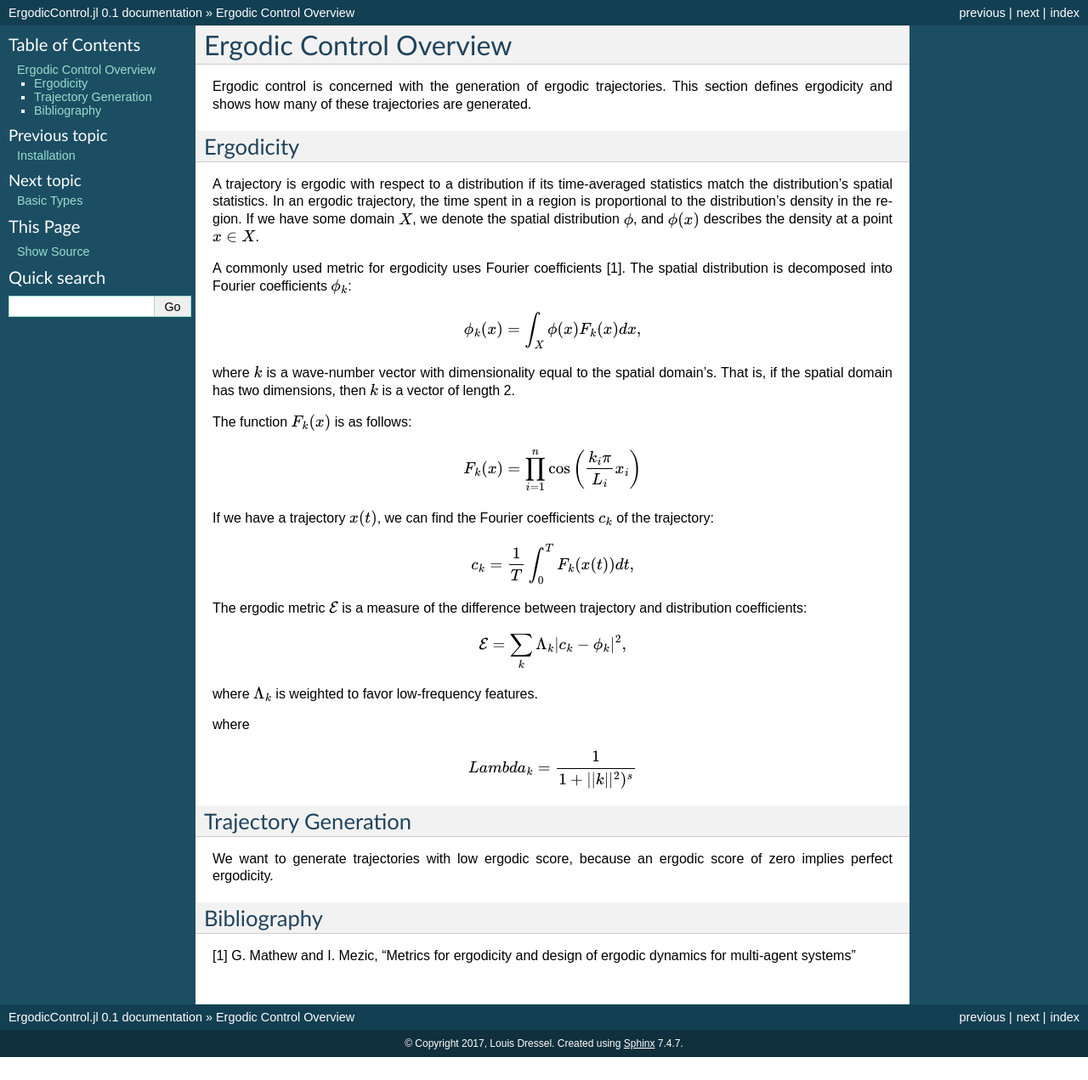
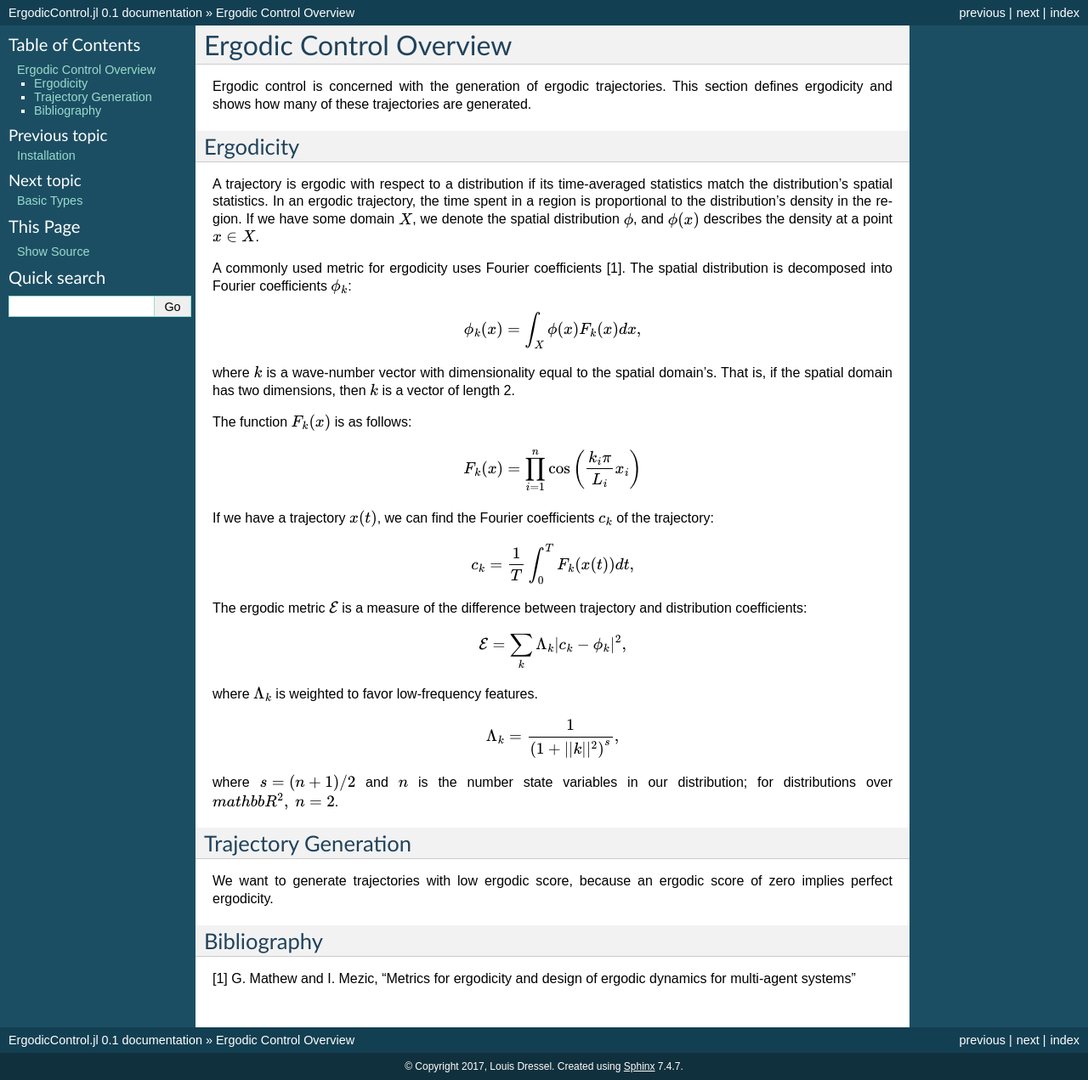
Before and after one commit to dressel/ErgodicControl.jl, a Sphinx documentation site: the page built from docs/ergodic_control.rst, in a window 1280 px wide. Shown: the whole page at 85% size. Built offline with Sphinx 7.4.7, drawn with Linux system fonts in a browser that asks for light colours; before the commit the page ends 1244 px from its top, so only the background shows below that.

Commit message:
more on ergodic control

```diff
--- a/docs/ergodic_control.rst
+++ b/docs/ergodic_control.rst
@@ -32,9 +32,9 @@ The ergodic metric :math:`\mathcal{E}` is a measure of the difference between tr
 
 where :math:`\Lambda_k` is weighted to favor low-frequency features.
 
-where
+.. math:: \Lambda_k = \frac{1}{\left(1 + ||k||^2\right)^s},
 
-.. math:: Lambda_k = \frac{1}{1 + ||k||^2)^s}
+where :math:`s = (n+1)/2` and :math:`n` is the number state variables in our distribution; for distributions over :math:`mathbb{R}^2,\ n = 2`.
 
 
 Trajectory Generation
```
